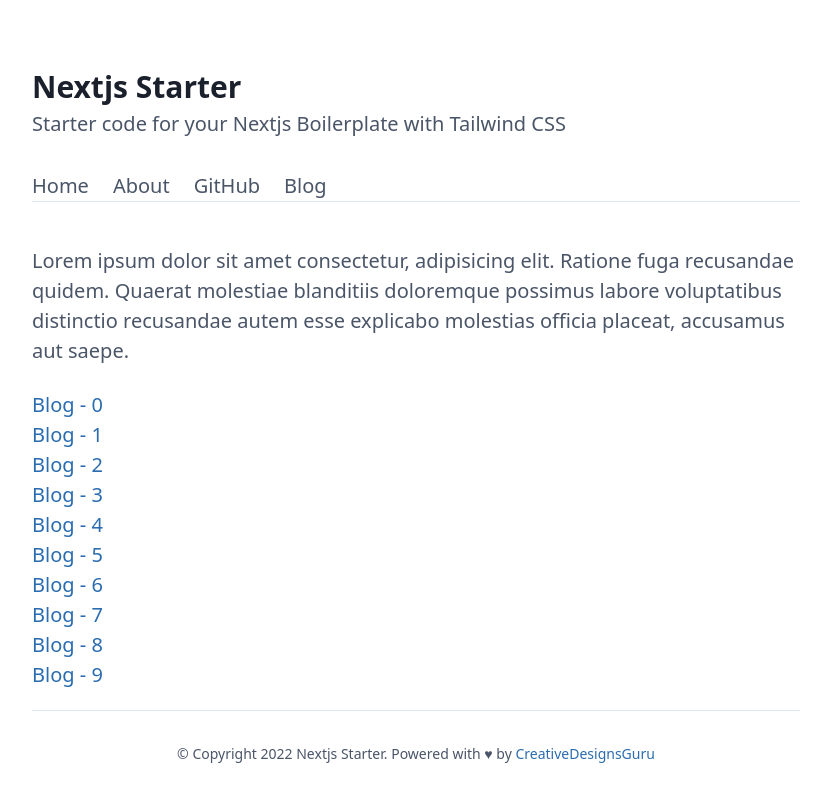
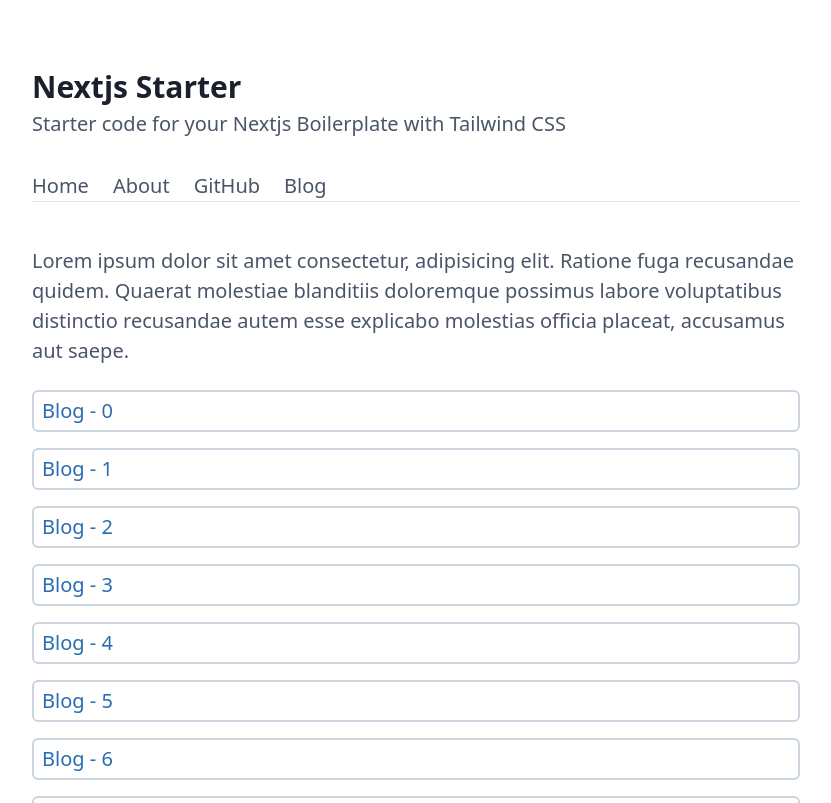
Before and after one commit to devlegend524/Next-js-Boilerplate, a Next.js app: page /blog in a window 1280 px wide. Shown: the top 803 px of the page, without its empty margins (224-1055 px from the left). Built offline with nearby package versions, Linux system fonts and the light colour scheme.

Commit message:
style: just css

```diff
--- a/src/pages/blog.tsx
+++ b/src/pages/blog.tsx
@@ -15,7 +15,7 @@
     {[...Array(10)].map((_, index) => {
       return (
         <Link href={`/blog/blog-${index}`} key={index}>
-          <div className="block w-full border-blue-50">{`Blog - ${index}`}</div>
+          <div className="my-4 block w-full rounded-md border-2 border-gray-400 py-1 px-2">{`Blog - ${index}`}</div>
         </Link>
       );
     })}
--- a/src/pages/blog/[slug].tsx
+++ b/src/pages/blog/[slug].tsx
@@ -7,7 +7,7 @@
 export default function Blog({ slug }: { slug: string }) {
   return (
     <Main meta={<Meta title={slug} description="Lorem ipsum" />}>
-      <h1>{slug}</h1>
+      <h1 className="capitalize">{slug}</h1>
       <p>
         Lorem ipsum dolor sit amet consectetur adipisicing elit. Inventore eos
         earum doloribus, quibusdam magni accusamus vitae! Nisi, sunt! Aliquam
```
